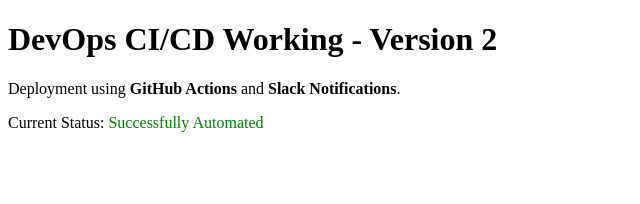
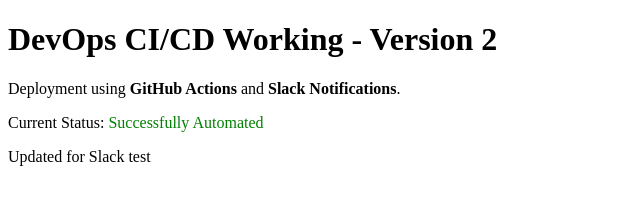
Before and after one commit to Noman0kp/DevOps-VLE-3, a plain HTML site: page index.html in a window 1280 px wide. Shown: the whole page, without its empty margins (0-640 px from the left). Drawn offline with Linux system fonts and the light colour scheme.

Commit message:
Update index.html

```diff
--- a/index.html
+++ b/index.html
@@ -11,6 +11,8 @@
         <h1>DevOps CI/CD Working - Version 2</h1>
         <p>Deployment using <strong>GitHub Actions</strong> and <strong>Slack Notifications</strong>.</p>
         <p>Current Status: <span style="color: green;">Successfully Automated</span></p>
+        <p>Updated for Slack test</p>
+
     </div>
 </body>
 </html>
```
